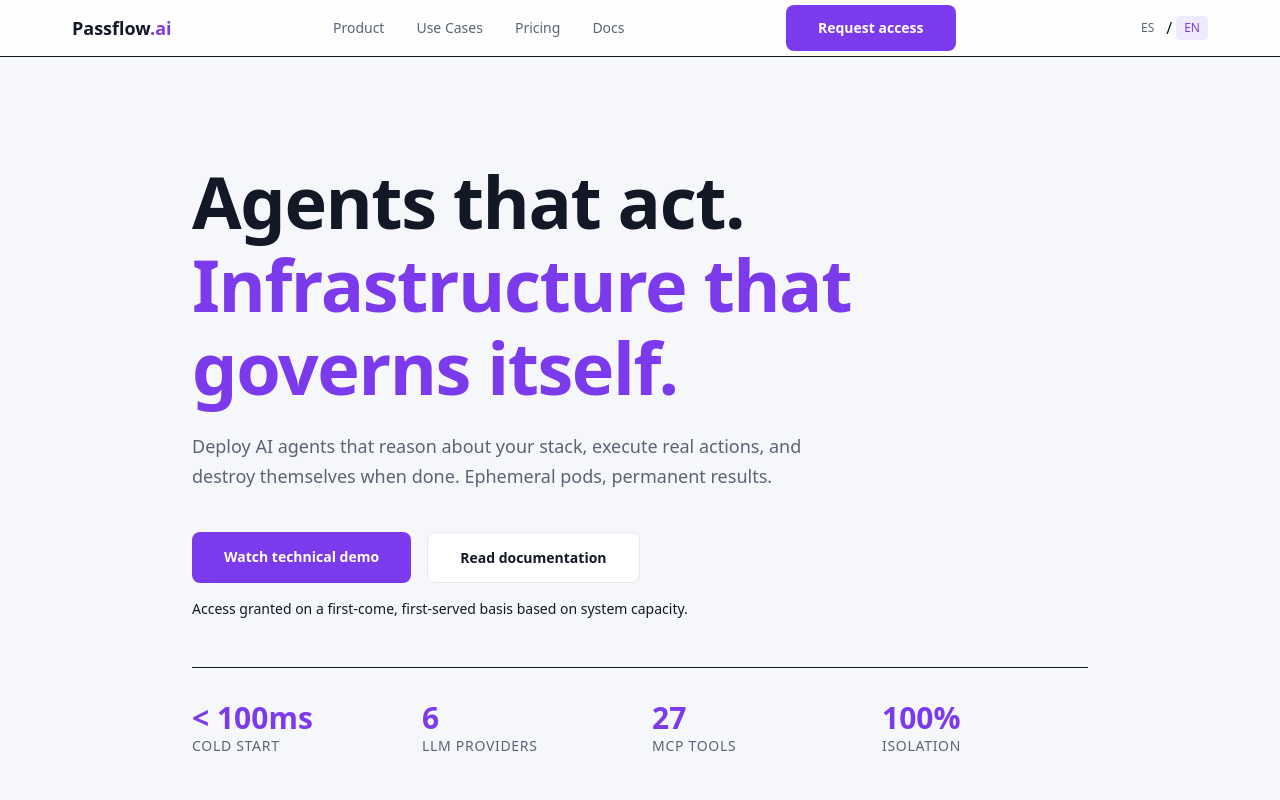
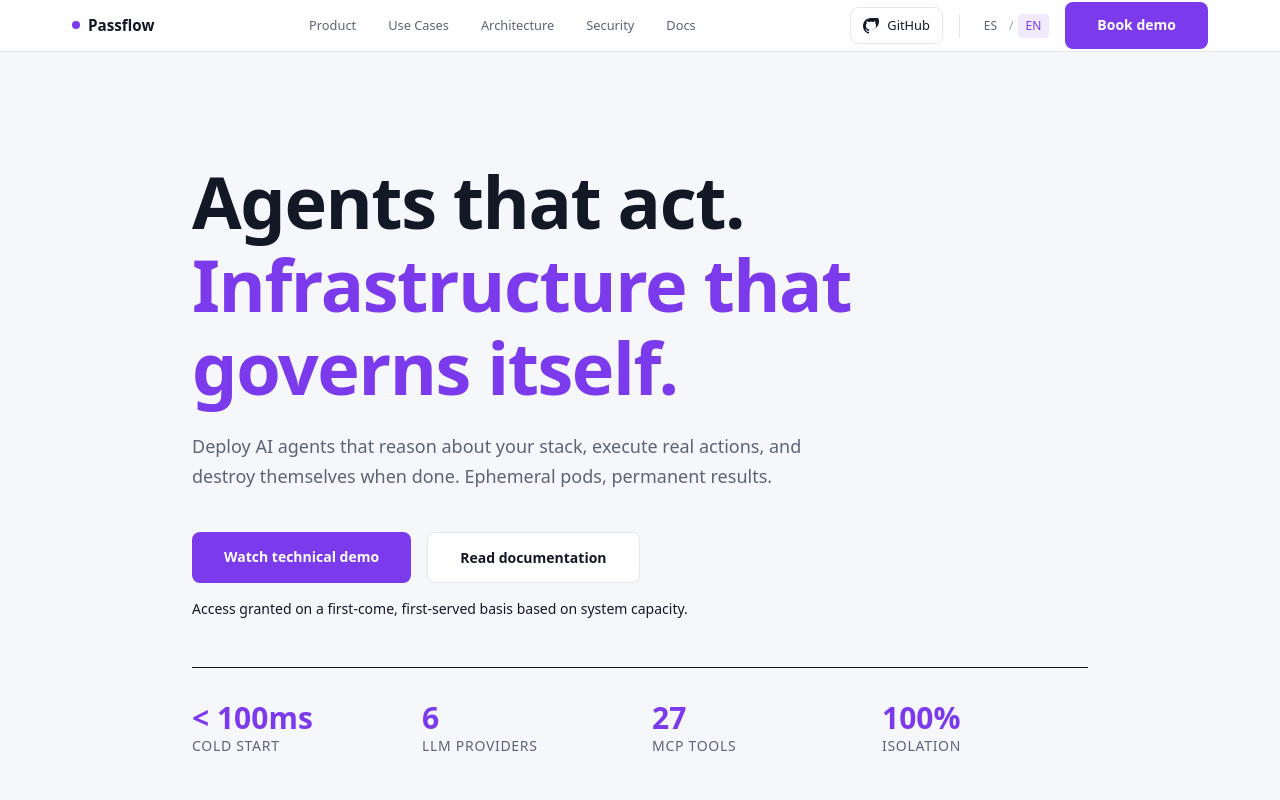
Before and after one commit to passflow-ai/passflow, a Next.js app: page /en in a window 1280 px wide. Shown: the top 800 px of the page. Built offline with nearby package versions, Linux system fonts and the light colour scheme.

Commit message:
style: rewrite Header with light translucent design

```diff
--- a/src/components/Header.tsx
+++ b/src/components/Header.tsx
@@ -29,31 +29,50 @@ const Header = () => {
   };
 
   const navLinks = [
-    { label: t("nav.product"), id: "how-it-works" },
-    { label: t("nav.useCases"), id: "use-cases" },
-    { label: t("nav.pricing"), id: "pricing" },
-    { label: t("nav.docs"), href: "/docs" },
+    { label: "Product", id: "how-it-works" },
+    { label: "Use Cases", id: "use-cases" },
+    { label: "Architecture", id: "architecture" },
+    { label: "Security", id: "security" },
+    { label: "Docs", href: "/docs" },
   ];
 
   return (
-    <header className="fixed top-0 left-0 right-0 z-[200] bg-[var(--bg-overlay)] backdrop-blur-[12px] backdrop-saturate-[180%] border-b border-[var(--border-primary)]">
-      <div className="max-w-[var(--max-width-content)] mx-auto px-4 md:px-6 lg:px-8">
-        <div className="flex items-center justify-between h-14">
+    <header className="fixed top-0 left-0 right-0 z-[200] h-[52px]" style={{
+      background: "rgba(255, 255, 255, 0.85)",
+      backdropFilter: "blur(12px)",
+      borderBottom: "1px solid var(--border-light)"
+    }}>
+      <div className="max-w-[var(--max-width-content)] mx-auto px-4 md:px-6 lg:px-8 h-full">
+        <div className="flex items-center justify-between h-full">
+          {/* Logo */}
           <Link
             href="/"
-            className="font-[var(--font-mono)] text-lg font-bold text-[var(--text-primary)] hover:text-[var(--accent-primary)] transition-colors duration-[var(--duration-fast)]"
+            className="flex items-center gap-2 hover:opacity-80 transition-opacity duration-[var(--duration-fast)]"
           >
-            Passflow<span className="text-[var(--accent-primary)]">.ai</span>
+            <div
+              className="flex-shrink-0 rounded"
+              style={{
+                width: "8px",
+                height: "8px",
+                backgroundColor: "var(--accent-primary)"
+              }}
+            />
+            <span
+              className="font-semibold text-[var(--text-primary)]"
+              style={{ fontSize: "0.95rem" }}
+            >
+              Passflow
+            </span>
           </Link>
 
           {/* Desktop nav */}
-          <nav className="hidden md:flex items-center gap-8">
+          <nav className="hidden lg:flex items-center gap-8">
             {navLinks.map((link) => (
               link.href ? (
                 <Link
                   key={link.href}
                   href={link.href}
-                  className="font-[var(--font-mono)] text-sm font-medium text-[var(--text-secondary)] hover:text-[var(--accent-primary)] transition-colors duration-[var(--duration-fast)]"
+                  className="text-[0.8rem] text-[var(--text-secondary)] hover:text-[var(--accent-primary)] transition-colors duration-[var(--duration-fast)]"
                 >
                   {link.label}
                 </Link>
@@ -61,7 +80,7 @@ const Header = () => {
                 <button
                   key={link.id}
                   onClick={() => scrollToSection(link.id!)}
-                  className="font-[var(--font-mono)] text-sm font-medium text-[var(--text-secondary)] hover:text-[var(--accent-primary)] transition-colors duration-[var(--duration-fast)]"
+                  className="text-[0.8rem] text-[var(--text-secondary)] hover:text-[var(--accent-primary)] transition-colors duration-[var(--duration-fast)] cursor-pointer"
                 >
                   {link.label}
                 </button>
@@ -69,21 +88,30 @@ const Header = () => {
             ))}
           </nav>
 
-          {/* Desktop CTA */}
-          <div className="hidden md:block">
+          {/* Desktop Actions */}
+          <div className="hidden lg:flex items-center gap-4">
+            {/* GitHub button */}
             <a
-              href="https://app.passflow.ai/login?mode=register"
-              className="btn-primary text-xs px-5 py-2.5"
+              href="https://github.com/passflow-ai/passflow"
+              target="_blank"
+              rel="noopener noreferrer"
+              className="flex items-center gap-2 px-3 py-2 text-[0.8rem] border border-[var(--border-light)] rounded-md text-[var(--text-primary)] hover:border-[var(--text-secondary)] hover:bg-[var(--bg-surface)] transition-all duration-[var(--duration-fast)]"
             >
-              {t("cta")}
+              <svg
+                className="w-4 h-4"
+                fill="currentColor"
+                viewBox="0 0 24 24"
+              >
+                <path d="M12 0c-6.626 0-12 5.373-12 12 0 5.302 3.438 9.8 8.207 11.387.599.111.793-.261.793-.577v-2.234c-3.338.726-4.033-1.416-4.033-1.416-.546-1.387-1.333-1.756-1.333-1.756-1.089-.745.083-.729.083-.729 1.205.084 1.839 1.237 1.839 1.237 1.07 1.834 2.807 1.304 3.492.997.107-.775.418-1.305.762-1.604-2.665-.305-5.467-1.334-5.467-5.931 0-1.311.469-2.381 1.236-3.221-.124-.303-.535-1.524.117-3.176 0 0 1.008-.322 3.301 1.23.957-.266 1.983-.399 3.003-.404 1.02.005 2.047.138 3.006.404 2.291-1.552 3.297-1.23 3.297-1.23.653 1.653.242 2.874.118 3.176.77.84 1.235 1.911 1.235 3.221 0 4.609-2.807 5.624-5.479 5.921.43.372.823 1.102.823 2.222v-3.293c0 .319.192.694.801.576 4.765-1.589 8.199-6.086 8.199-11.386 0-6.627-5.373-12-12-12z" />
+              </svg>
+              <span>GitHub</span>
             </a>
-          </div>
 
             {/* Language switcher */}
-          <div className="hidden md:flex items-center gap-1 ml-4">
+            <div className="flex items-center gap-1 pl-4 border-l border-[var(--border-light)]">
               <button
                 onClick={() => switchLocale("es")}
-              className={`font-[var(--font-mono)] text-xs px-2 py-1 rounded transition-colors ${
+                className={`text-xs px-2 py-1 rounded transition-all duration-[var(--duration-fast)] ${
                   locale === "es"
                     ? "text-[var(--accent-primary)] bg-[var(--accent-primary)]/10"
                     : "text-[var(--text-secondary)] hover:text-[var(--accent-primary)]"
@@ -91,10 +119,10 @@ const Header = () => {
               >
                 ES
               </button>
-            <span className="text-[var(--text-tertiary)]">/</span>
+              <span className="text-[var(--text-muted)] text-xs">/</span>
               <button
                 onClick={() => switchLocale("en")}
-              className={`font-[var(--font-mono)] text-xs px-2 py-1 rounded transition-colors ${
+                className={`text-xs px-2 py-1 rounded transition-all duration-[var(--duration-fast)] ${
                   locale === "en"
                     ? "text-[var(--accent-primary)] bg-[var(--accent-primary)]/10"
                     : "text-[var(--text-secondary)] hover:text-[var(--accent-primary)]"
@@ -104,10 +132,19 @@ const Header = () => {
               </button>
             </div>
 
+            {/* CTA Button */}
+            <a
+              href="https://app.passflow.ai/login?mode=register"
+              className="btn-primary text-xs px-4 py-2"
+            >
+              Book demo
+            </a>
+          </div>
+
           {/* Mobile menu button */}
           <button
             onClick={() => setIsMenuOpen(!isMenuOpen)}
-            className="md:hidden text-[var(--text-primary)] p-2 hover:text-[var(--accent-primary)] transition-colors"
+            className="lg:hidden text-[var(--text-primary)] p-2 hover:text-[var(--accent-primary)] transition-colors"
             aria-label={isMenuOpen ? t("mobileMenu.close") : t("mobileMenu.open")}
           >
             <svg
@@ -137,14 +174,21 @@ const Header = () => {
 
         {/* Mobile menu */}
         {isMenuOpen && (
-          <div className="md:hidden py-4 border-t border-[var(--border-primary)]">
+          <div
+            className="lg:hidden absolute top-[52px] left-0 right-0 py-4 border-t border-[var(--border-light)]"
+            style={{
+              background: "rgba(255, 255, 255, 0.95)",
+              backdropFilter: "blur(12px)"
+            }}
+          >
+            <div className="max-w-[var(--max-width-content)] mx-auto px-4 md:px-6">
               <div className="flex flex-col gap-4">
                 {navLinks.map((link) => (
                   link.href ? (
                     <Link
                       key={link.href}
                       href={link.href}
-                    className="font-[var(--font-mono)] text-sm text-[var(--text-secondary)] hover:text-[var(--accent-primary)] transition-colors"
+                      className="text-sm text-[var(--text-secondary)] hover:text-[var(--accent-primary)] transition-colors"
                       onClick={() => setIsMenuOpen(false)}
                     >
                       {link.label}
@@ -153,23 +197,41 @@ const Header = () => {
                     <button
                       key={link.id}
                       onClick={() => scrollToSection(link.id!)}
-                    className="font-[var(--font-mono)] text-sm text-[var(--text-secondary)] hover:text-[var(--accent-primary)] transition-colors text-left"
+                      className="text-sm text-[var(--text-secondary)] hover:text-[var(--accent-primary)] transition-colors text-left cursor-pointer"
                     >
                       {link.label}
                     </button>
                   )
                 ))}
+
+                <a
+                  href="https://github.com/passflow-ai/passflow"
+                  target="_blank"
+                  rel="noopener noreferrer"
+                  className="flex items-center gap-2 px-3 py-2 text-sm border border-[var(--border-light)] rounded-md text-[var(--text-primary)] hover:border-[var(--text-secondary)] hover:bg-[var(--bg-surface)] transition-all mt-2"
+                >
+                  <svg
+                    className="w-4 h-4"
+                    fill="currentColor"
+                    viewBox="0 0 24 24"
+                  >
+                    <path d="M12 0c-6.626 0-12 5.373-12 12 0 5.302 3.438 9.8 8.207 11.387.599.111.793-.261.793-.577v-2.234c-3.338.726-4.033-1.416-4.033-1.416-.546-1.387-1.333-1.756-1.333-1.756-1.089-.745.083-.729.083-.729 1.205.084 1.839 1.237 1.839 1.237 1.07 1.834 2.807 1.304 3.492.997.107-.775.418-1.305.762-1.604-2.665-.305-5.467-1.334-5.467-5.931 0-1.311.469-2.381 1.236-3.221-.124-.303-.535-1.524.117-3.176 0 0 1.008-.322 3.301 1.23.957-.266 1.983-.399 3.003-.404 1.02.005 2.047.138 3.006.404 2.291-1.552 3.297-1.23 3.297-1.23.653 1.653.242 2.874.118 3.176.77.84 1.235 1.911 1.235 3.221 0 4.609-2.807 5.624-5.479 5.921.43.372.823 1.102.823 2.222v-3.293c0 .319.192.694.801.576 4.765-1.589 8.199-6.086 8.199-11.386 0-6.627-5.373-12-12-12z" />
+                  </svg>
+                  <span>GitHub</span>
+                </a>
+
                 <a
                   href="https://app.passflow.ai/login?mode=register"
                   className="btn-primary text-center mt-2"
                 >
-                {t("cta")}
+                  Book demo
                 </a>
+
                 {/* Mobile language switcher */}
-              <div className="flex items-center justify-center gap-2 mt-4 pt-4 border-t border-[var(--border-primary)]">
+                <div className="flex items-center justify-center gap-2 mt-4 pt-4 border-t border-[var(--border-light)]">
                   <button
                     onClick={() => switchLocale("es")}
-                  className={`font-[var(--font-mono)] text-sm px-3 py-1 rounded transition-colors ${
+                    className={`text-sm px-3 py-1 rounded transition-all duration-[var(--duration-fast)] ${
                       locale === "es"
                         ? "text-[var(--accent-primary)] bg-[var(--accent-primary)]/10"
                         : "text-[var(--text-secondary)] hover:text-[var(--accent-primary)]"
@@ -177,10 +239,10 @@ const Header = () => {
                   >
                     ES
                   </button>
-                <span className="text-[var(--text-tertiary)]">/</span>
+                  <span className="text-[var(--text-muted)]">/</span>
                   <button
                     onClick={() => switchLocale("en")}
-                  className={`font-[var(--font-mono)] text-sm px-3 py-1 rounded transition-colors ${
+                    className={`text-sm px-3 py-1 rounded transition-all duration-[var(--duration-fast)] ${
                       locale === "en"
                         ? "text-[var(--accent-primary)] bg-[var(--accent-primary)]/10"
                         : "text-[var(--text-secondary)] hover:text-[var(--accent-primary)]"
@@ -191,6 +253,7 @@ const Header = () => {
                 </div>
               </div>
             </div>
+          </div>
         )}
       </div>
     </header>
```
Lines whose indentation alone changed are shown as unchanged.
